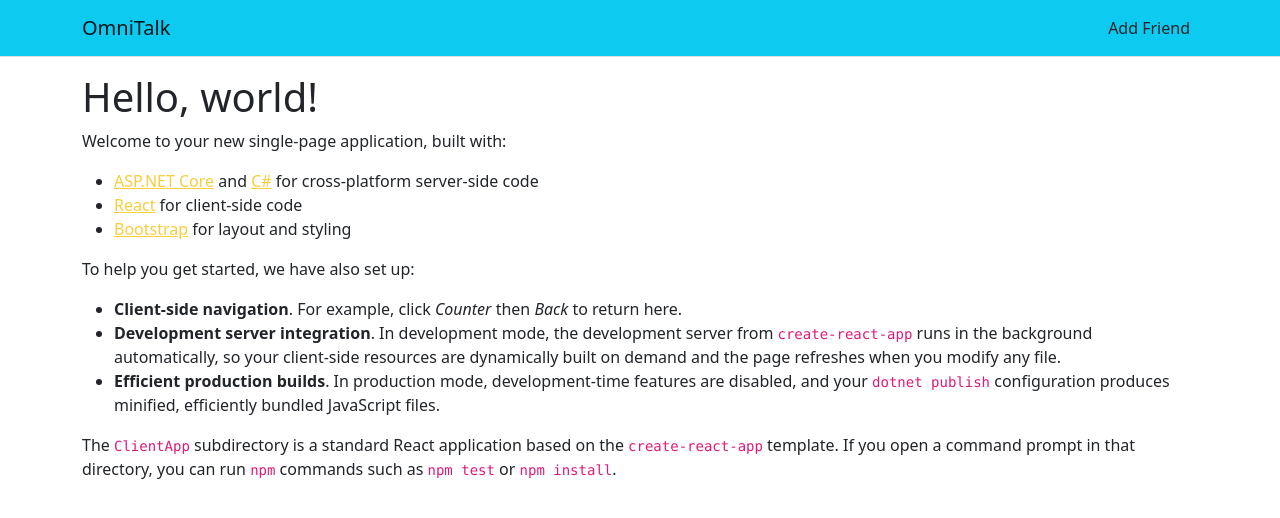
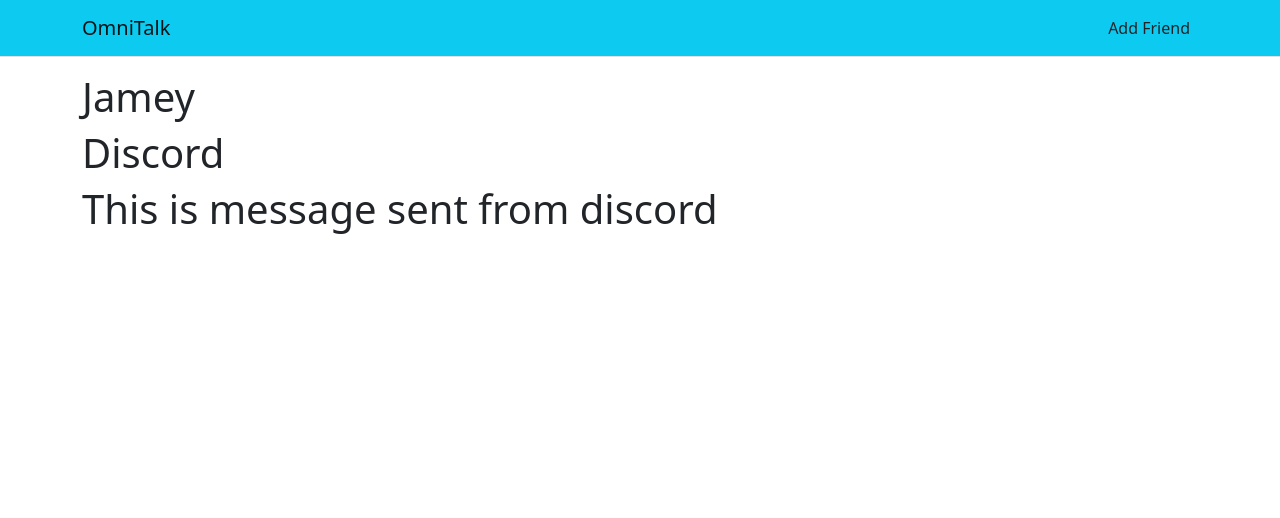
Before and after one commit to NathanMLu/OmniChat, a React (Create React App) app in the folder ClientApp/: page / in a window 1280 px wide. Shown: the top 518 px of the page. Built offline with nearby package versions, Linux system fonts and the light colour scheme.

Commit message:
started work on main page

```diff
--- a/ClientApp/src/components/Home.js
+++ b/ClientApp/src/components/Home.js
@@ -3,36 +3,25 @@ import React, {Component} from 'react';
 export class Home extends Component {
     static displayName = Home.name;
 
+    populateMessages() {
+        return [
+            {
+                name: "Jamey",
+                platform: "Discord",
+                messageSent: {
+                    LatestMessage: "This is message sent from discord",
+					LatestTimestamp: new Date()
+                }
+            }
+        ];
+    }
+
     render() {
         return (
             <div>
-                <h1>Hello, world!</h1>
-                <p>Welcome to your new single-page application, built with:</p>
-                <ul>
-                    <li><a href='https://get.asp.net/'>ASP.NET Core</a> and <a
-                        href='https://msdn.microsoft.com/en-us/library/67ef8sbd.aspx'>C#</a> for cross-platform
-                        server-side code
-                    </li>
-                    <li><a href='https://facebook.github.io/react/'>React</a> for client-side code</li>
-                    <li><a href='http://getbootstrap.com/'>Bootstrap</a> for layout and styling</li>
-                </ul>
-                <p>To help you get started, we have also set up:</p>
-                <ul>
-                    <li><strong>Client-side navigation</strong>. For example,
-                        click <em>Counter</em> then <em>Back</em> to return here.
-                    </li>
-                    <li><strong>Development server integration</strong>. In development mode, the development server
-                        from <code>create-react-app</code> runs in the background automatically, so your client-side
-                        resources are dynamically built on demand and the page refreshes when you modify any file.
-                    </li>
-                    <li><strong>Efficient production builds</strong>. In production mode, development-time features are
-                        disabled, and your <code>dotnet publish</code> configuration produces minified, efficiently
-                        bundled JavaScript files.
-                    </li>
-                </ul>
-                <p>The <code>ClientApp</code> subdirectory is a standard React application based on
-                    the <code>create-react-app</code> template. If you open a command prompt in that directory, you can
-                    run <code>npm</code> commands such as <code>npm test</code> or <code>npm install</code>.</p>
+                <h1>{this.populateMessages()[0].name}</h1>
+                <h1>{this.populateMessages()[0].platform}</h1>
+                <h1>{this.populateMessages()[0].messageSent.LatestMessage}</h1>
             </div>
         );
     }
```
Also changed, not shown: 1 other file (tests, documents, lock files or other folders).
